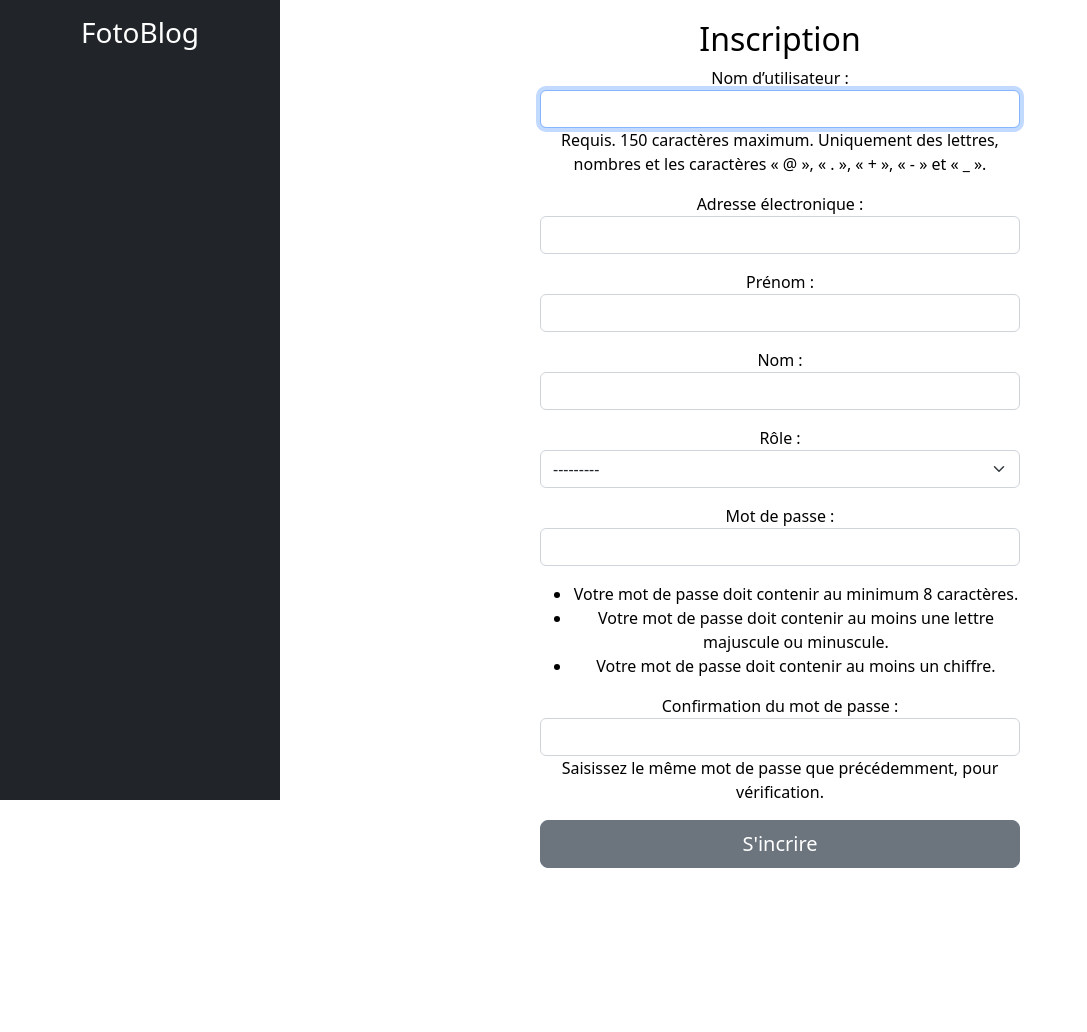
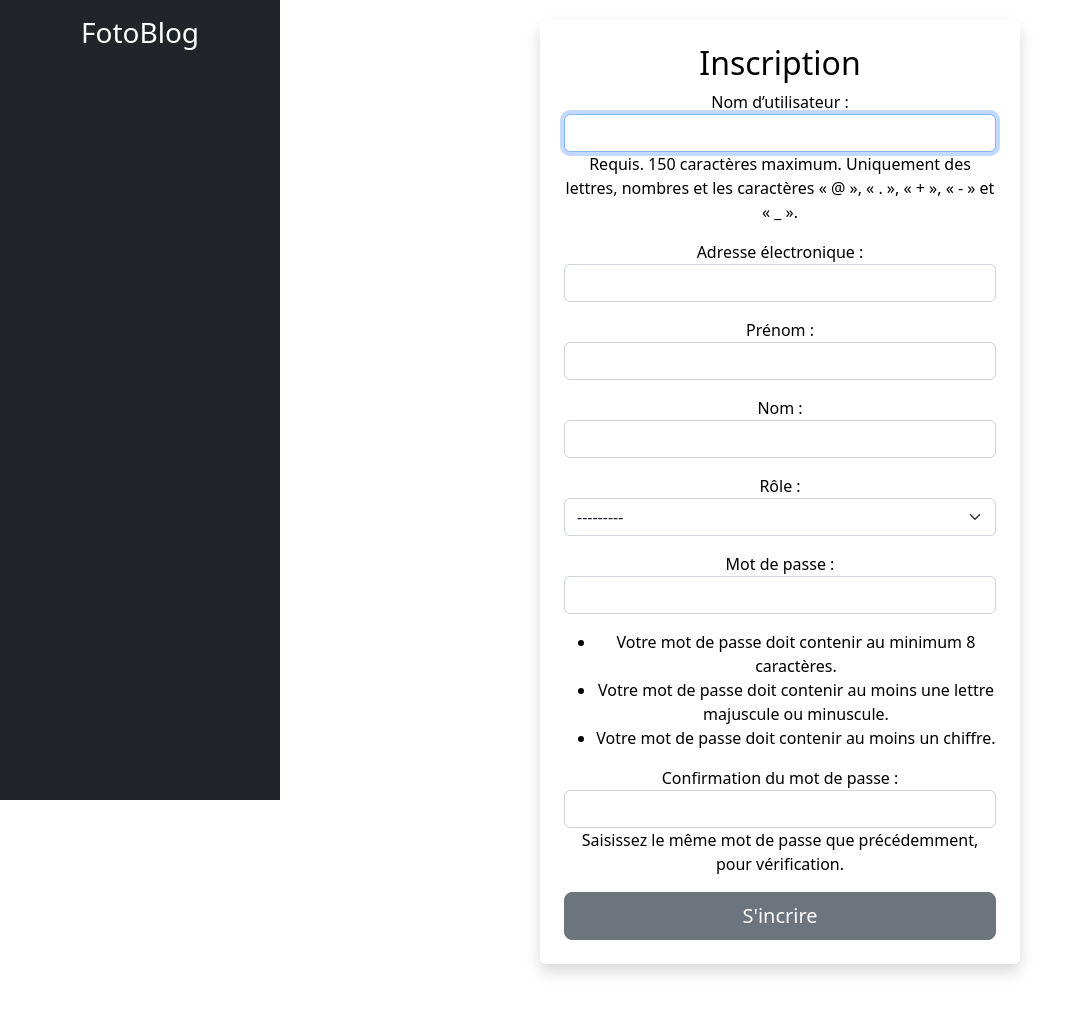
Before and after one commit to yanis-ka/Fotoblog-heroku, a Django app: page /signup/ in a window 1280 px wide. Shown: the whole page, without its empty margins (0-1087 px from the left). Before the commit the page ends 868 px from the top, so only its background shows below. Run offline with Django 4.2, Linux system fonts and the light colour scheme; parts of the project's set-up code (start-up, migrations or seed data) failed here and were passed over.

Commit message:
refonte front

```diff
--- a/authentication/templates/authentication/sign_up.html
+++ b/authentication/templates/authentication/sign_up.html
@@ -1,7 +1,7 @@
 {% extends 'base.html' %}
 
 {% block content %}
-<div class="text-center sign-up-form">
+<div class="text-center sign-up-form shadow p-4 mb-5 bg-body rounded">
     <h2>Inscription</h2>
     <main class="form-signin w-100 m-auto">
         {% if form.errors %}
```
